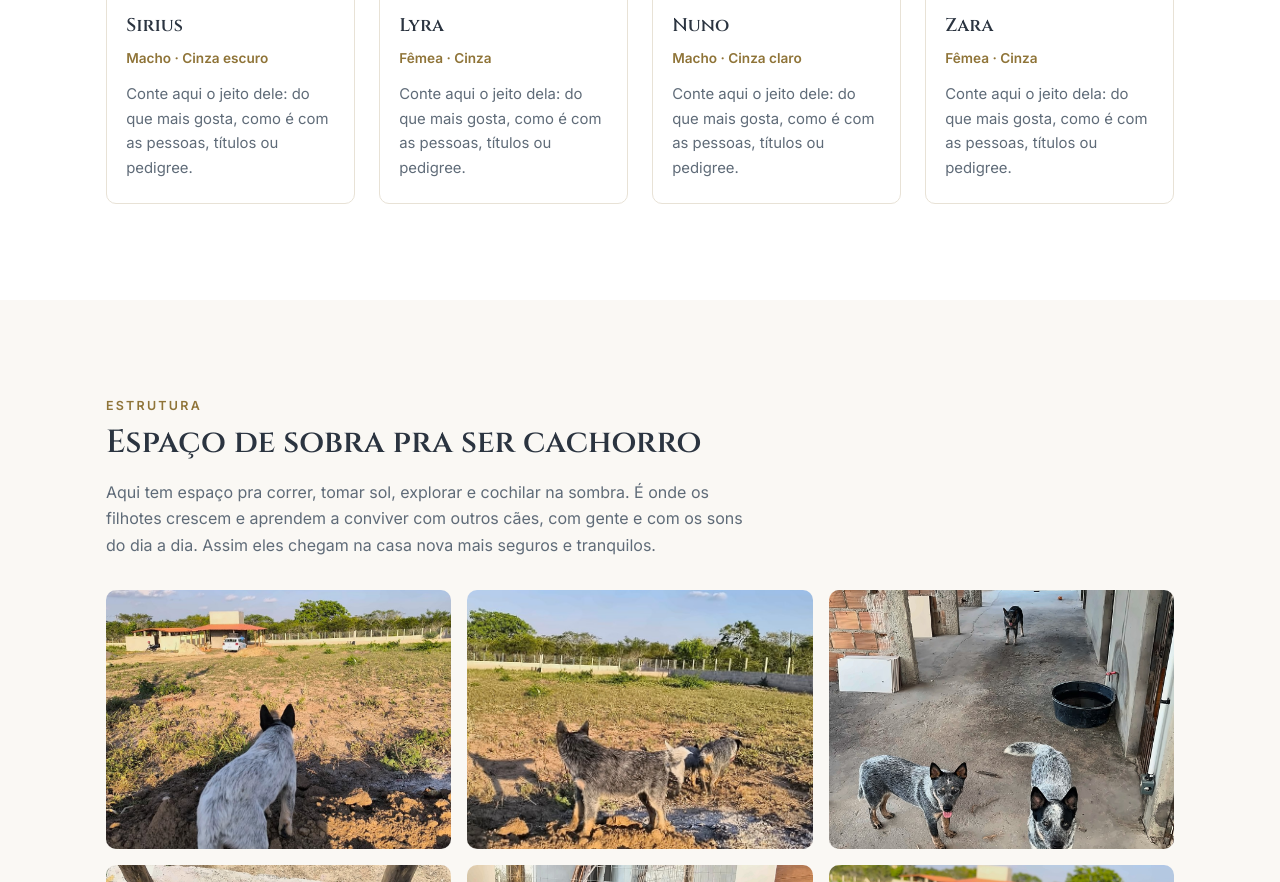
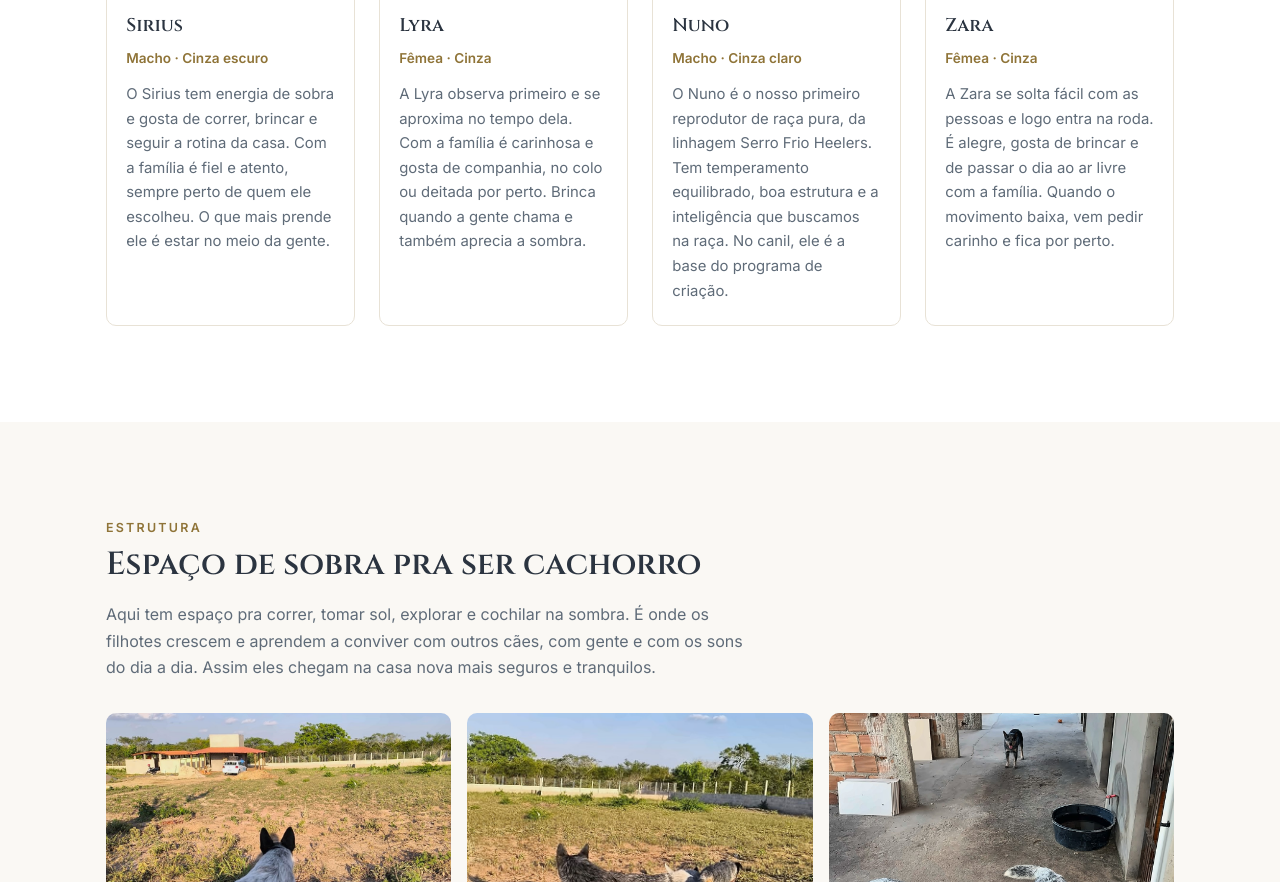
Before and after one commit to pedrosfarias01/canil-estrela-real, a plain HTML site: page index.html in a window 1280 px wide. Shown: the part 2689-3571 px from the top of the page. Drawn offline with Linux system fonts and the light colour scheme.

Commit message:
Escreve a descrição dos quatro cães da família
Troca o texto de exemplo de Sirius, Lyra, Nuno e Zara por um parágrafo curto de cada um.

Co-authored-by: Pedro Farias <pedrosfarias01@users.noreply.github.com>

```diff
--- a/index.html
+++ b/index.html
@@ -118,7 +118,7 @@
             <div class="dog-body">
               <h3>Sirius</h3>
               <p class="dog-meta">Macho · Cinza escuro</p>
-              <p>Conte aqui o jeito dele: do que mais gosta, como é com as pessoas, títulos ou pedigree.</p>
+              <p>O Sirius tem energia de sobra e gosta de correr, brincar e seguir a rotina da casa. Com a família é fiel e atento, sempre perto de quem ele escolheu. O que mais prende ele é estar no meio da gente.</p>
             </div>
           </article>
 
@@ -127,7 +127,7 @@
             <div class="dog-body">
               <h3>Lyra</h3>
               <p class="dog-meta">Fêmea · Cinza</p>
-              <p>Conte aqui o jeito dela: do que mais gosta, como é com as pessoas, títulos ou pedigree.</p>
+              <p>A Lyra observa primeiro e se aproxima no tempo dela. Com a família é carinhosa e gosta de companhia, no colo ou deitada por perto. Brinca quando a gente chama e também aprecia a sombra.</p>
             </div>
           </article>
 
@@ -136,7 +136,7 @@
             <div class="dog-body">
               <h3>Nuno</h3>
               <p class="dog-meta">Macho · Cinza claro</p>
-              <p>Conte aqui o jeito dele: do que mais gosta, como é com as pessoas, títulos ou pedigree.</p>
+              <p>O Nuno é o nosso primeiro reprodutor de raça pura, da linhagem Serro Frio Heelers. Tem temperamento equilibrado, boa estrutura e a inteligência que buscamos na raça. No canil, ele é a base do programa de criação.</p>
             </div>
           </article>
 
@@ -145,7 +145,7 @@
             <div class="dog-body">
               <h3>Zara</h3>
               <p class="dog-meta">Fêmea · Cinza</p>
-              <p>Conte aqui o jeito dela: do que mais gosta, como é com as pessoas, títulos ou pedigree.</p>
+              <p>A Zara se solta fácil com as pessoas e logo entra na roda. É alegre, gosta de brincar e de passar o dia ao ar livre com a família. Quando o movimento baixa, vem pedir carinho e fica por perto.</p>
             </div>
           </article>
         </div>
```
